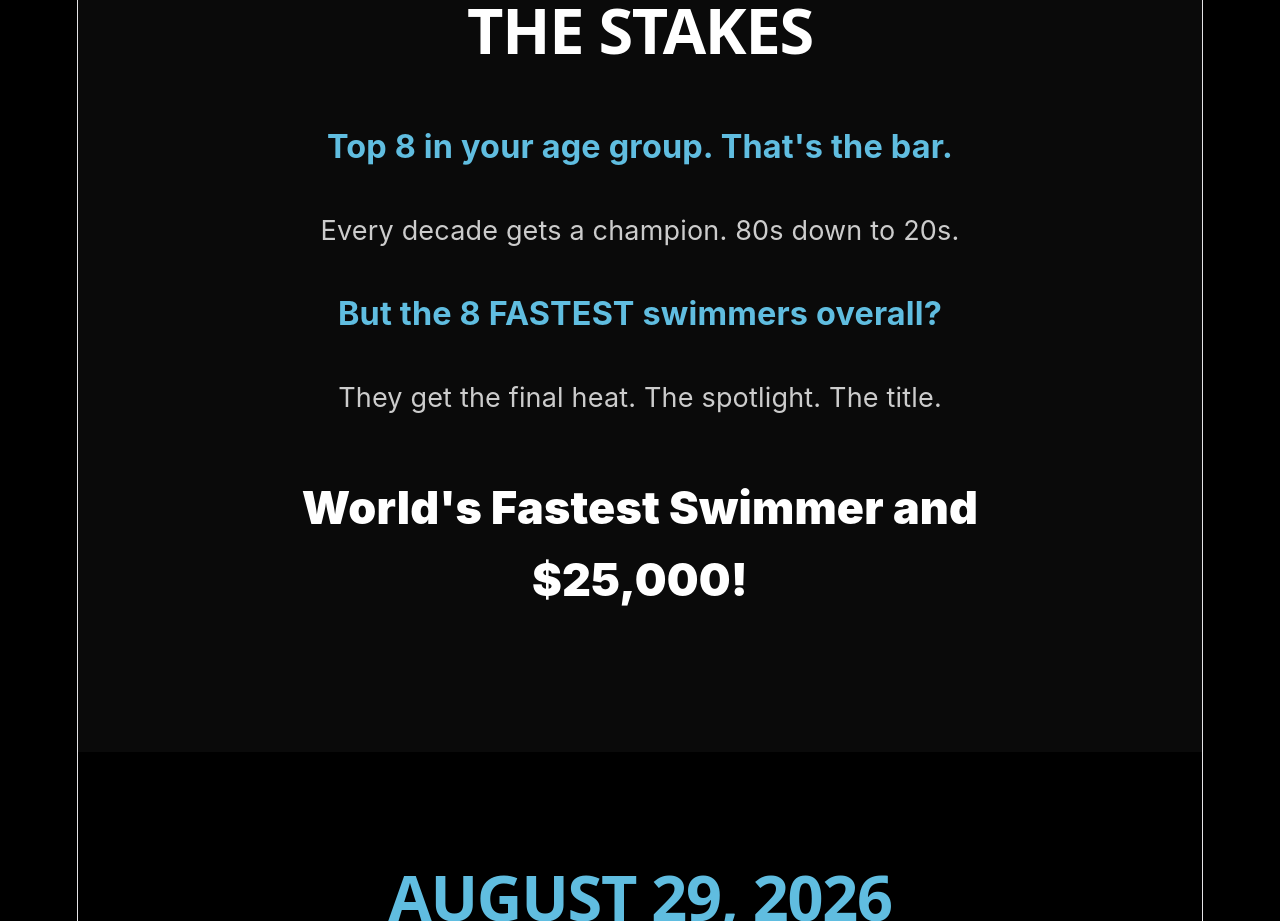
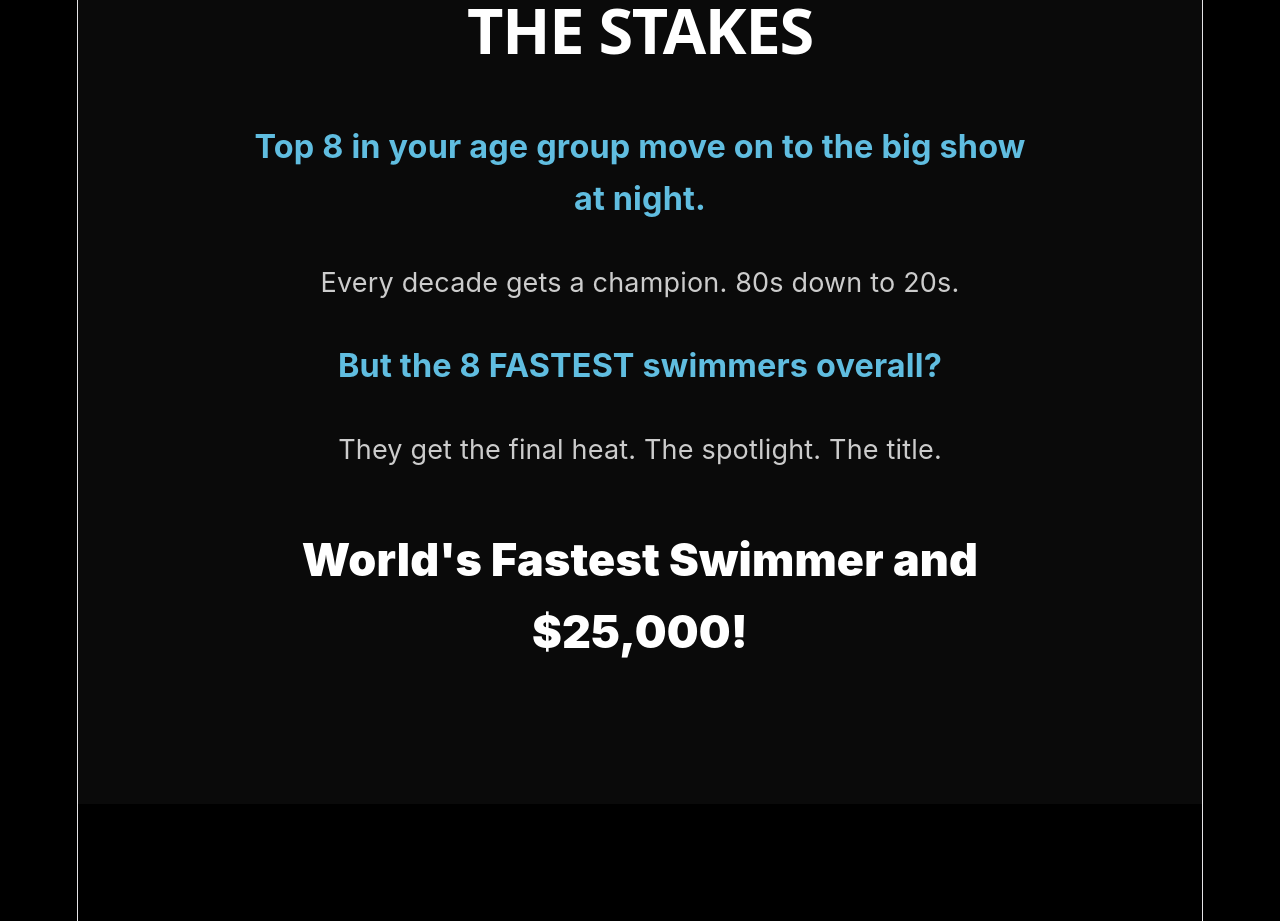
Before and after one commit to swimnerdtim/worldsfastestswimmer, a React (Vite) app: page / in a window 1280 px wide. Shown: the part 2560-3481 px from the top of the page. Built offline with nearby package versions, Linux system fonts and the light colour scheme.

Commit message:
Update stakes copy: top 8 move on to big show at night

```diff
--- a/src/App.jsx
+++ b/src/App.jsx
@@ -130,7 +130,7 @@ function App() {
         <div className="container">
           <h2>THE STAKES</h2>
           <div className="stakes-content">
-            <p className="stakes-highlight">Top 8 in your age group. That's the bar.</p>
+            <p className="stakes-highlight">Top 8 in your age group move on to the big show at night.</p>
             <p>Every decade gets a champion. 80s down to 20s.</p>
             <p className="stakes-highlight" style={{marginTop: '16px'}}>But the 8 FASTEST swimmers overall?</p>
             <p>They get the final heat. The spotlight. The title.</p>
```
